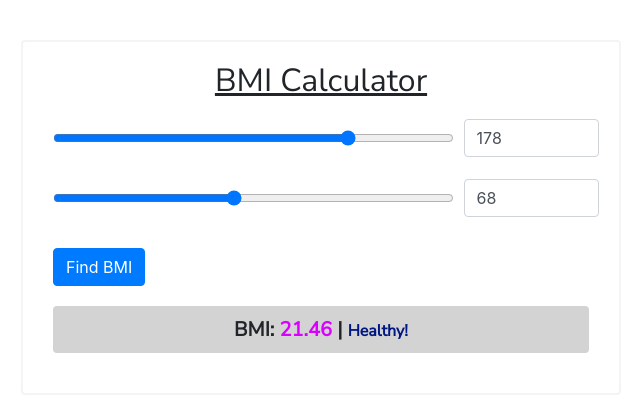
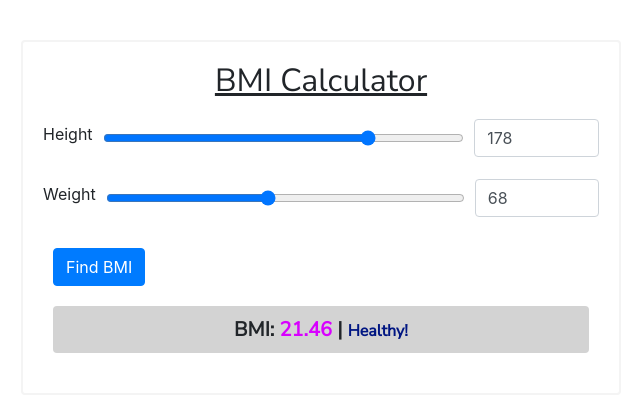
Before and after one commit to adarshm07/bmi-calc-javascript, a plain HTML site: page index.html in a window 1280 px wide. Shown: the whole page, without its empty margins (319-959 px from the left). Drawn offline with nearby package versions, Linux system fonts and the light colour scheme.

Commit message:
Add files via upload

```diff
--- a/index.html
+++ b/index.html
@@ -14,11 +14,17 @@
       <h2>BMI Calculator</h2>
       <div class="heightSection">
         <!-- Height in cm -->
+        <div class="labelBMI">
+        <label for="height">Height</label>
+        </div>
         <input type="range" class="form-control-range" id="isHeightRange" step="1" min="40" max="225" value="178" oninput="isUserHeight(this)"/>
         <input type="text" class="form-control" name="" id="isHeight" oninput="isUserHeight(this)">
       </div>
       <div class="weightSection">
         <!-- Weight in kg -->
+        <div class="labelBMI">
+          <label for="weight">Weight</label>
+          </div>
         <input type="range" class="form-control-range" id="isWeightRange" step="1" min="1" max="150" value="68" oninput="isUserWeight(this)"/>
         <input type="text" class="form-control" name="" id="isWeight" oninput="isUserWeight(this)">
       </div>
```
